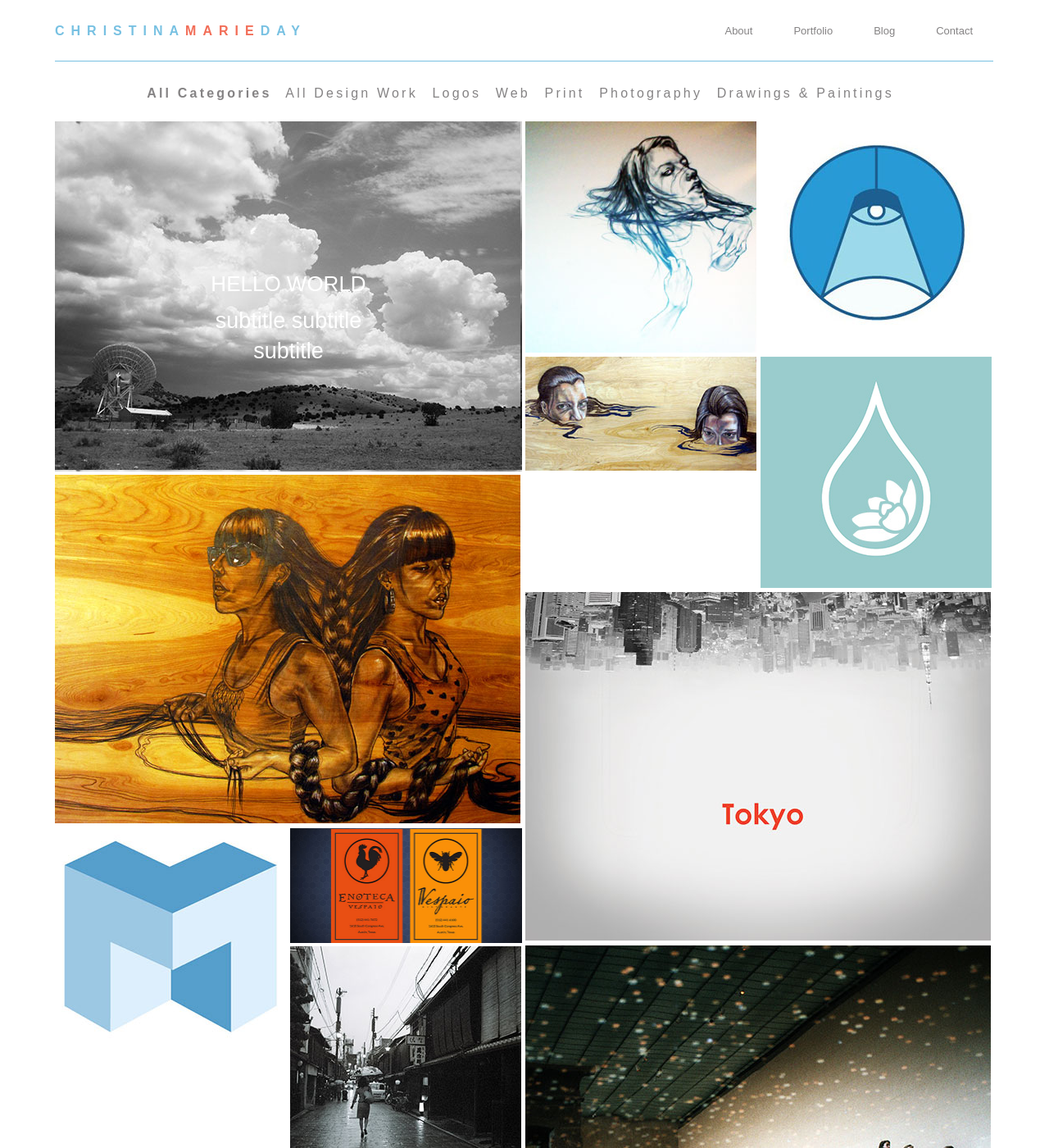
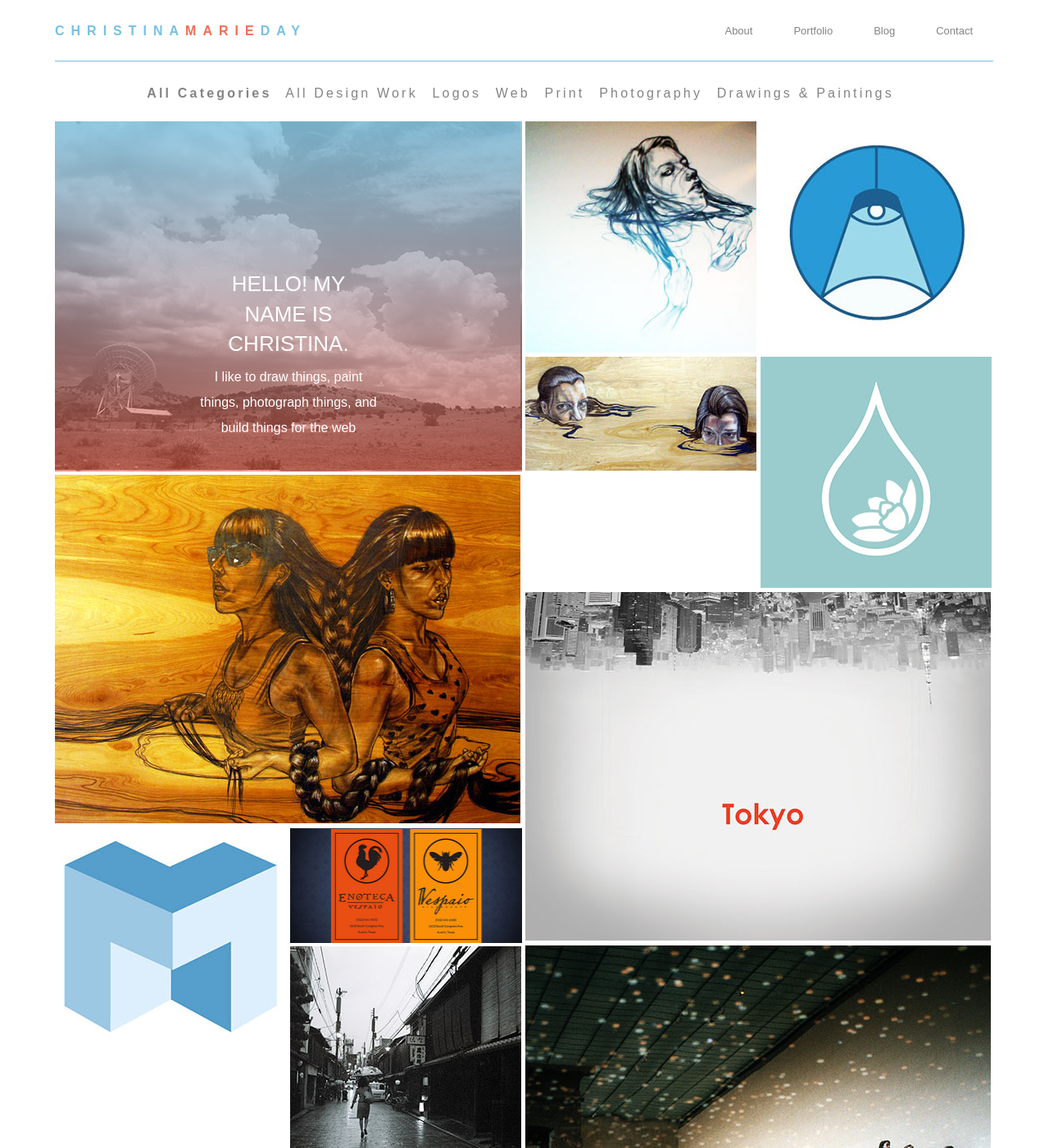
Before and after one commit to ChristinaDay/old-portfolio, a Jekyll site: the page built from index.html, in a window 1280 px wide and 1400 px high. Shown: the whole window at 82% size. Built offline with Jekyll 4.4.1, drawn with Linux system fonts in a browser that asks for light colours; Markdown is read by kramdown in place of the engine named in the settings; some of the changed text lies outside the part shown.

Commit message:
editing hero image

```diff
--- a/_layouts/portfolio.html
+++ b/_layouts/portfolio.html
@@ -66,8 +66,8 @@
 <!-- // ******** for reference, print out as background image in erb file -->
 
           <div class="item item-w2 item-h3 hero">
-            <h2 style="color: white;">Hello World</h2>
-            <h3 style="color: white;">subtitle subtitle subtitle</h3>
+            <h2 style="color: white;">Hello! my name is Christina.</h2>
+            <p style="color: white;">I like to draw things, paint things, photograph things, and build things for the web</p>
           </div>
 
           <div class="item item-h2 draw-paint">
@@ -172,7 +172,7 @@
 
             <div class="full-width content-area about-content">
               <div class="row">
-                <h2 class="large-12 columns">About Us</h2>
+                <h2 class="large-12 columns">About Me</h2>
                 <a name="about"></a>
               </div>
                 <div class="row">
@@ -199,7 +199,7 @@
       <div class="full-width content-area contact-content">
         <a name="contact"></a>
         <div class="row">
-          <h2 class="large-12 columns">Contact Us</h2>
+          <h2 class="large-12 columns">Get In Touch</h2>
         </div>
 
           <div class="row">
```
Also changed, not shown: scss/_main.scss (+6 -2 lines), css/app.css, 3 other files.
